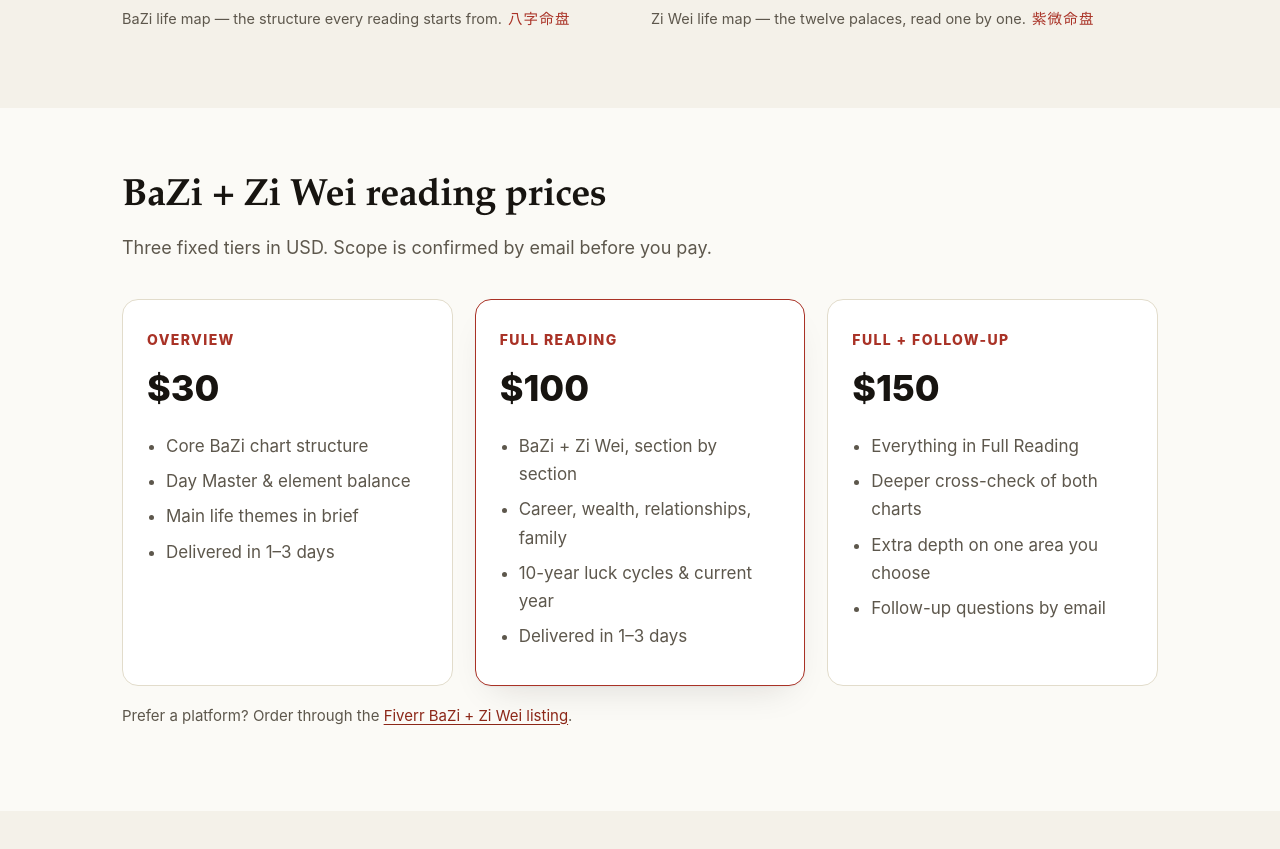
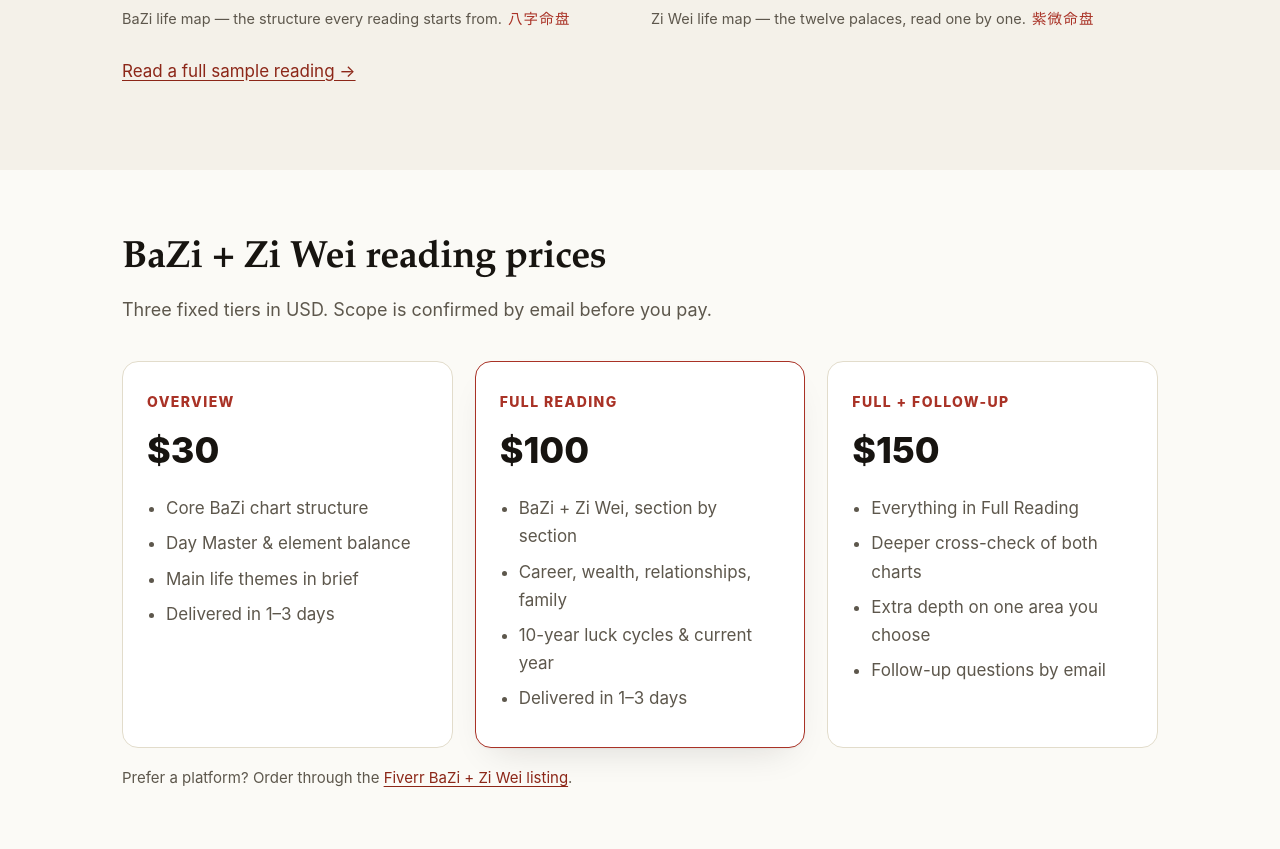
Before and after one commit to zhixuan559-beep/zhixuan559-beep.github.io, a plain HTML site: page services/bazi-ziwei-reading.html in a window 1280 px wide. Shown: the part 1554-2403 px from the top of the page. Drawn offline with Linux system fonts and the light colour scheme.

Commit message:
bazi-ziwei service: link full sample reading

```diff
--- a/services/bazi-ziwei-reading.html
+++ b/services/bazi-ziwei-reading.html
@@ -111,6 +111,7 @@
           <figcaption class="caption">Zi Wei life map — the twelve palaces, read one by one.<span class="zh">紫微命盘</span></figcaption>
         </figure>
       </div>
+      <p><a href="/readings/sample-bazi-ziwei-reading.html">Read a full sample reading →</a></p>
     </div>
   </section>
 
```
